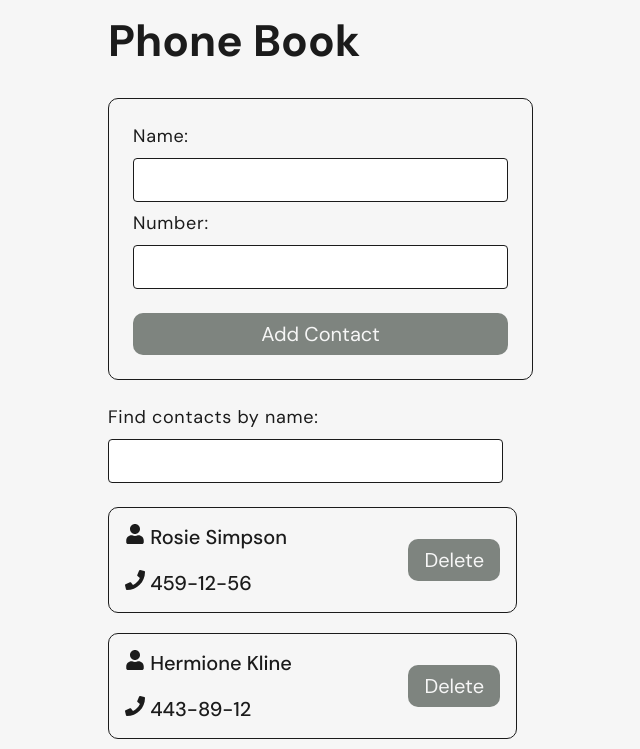
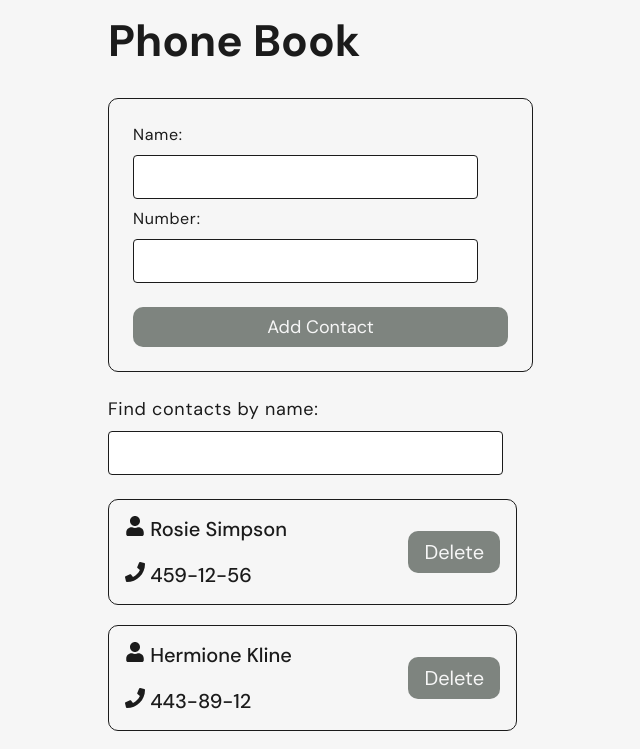
Before and after one commit to VPresich/goit-react-hw-03, a React (Vite) app: page / in a window 1280 px wide. Shown: the top 749 px of the page, without its empty margins (164-804 px from the left). Built offline with nearby package versions, Linux system fonts and the light colour scheme.

Commit message:
Update ContactForm.module.css

```diff
--- a/src/jsx/components/contact-form/ContactForm.module.css
+++ b/src/jsx/components/contact-form/ContactForm.module.css
@@ -10,37 +10,33 @@
 }
 
 .contact-info {
-  width: 100%;
   display: flex;
   flex-direction: column;
-  justify-content: flex-start;
   row-gap: 8px;
 }
 
 .contact-label,
 .contact-input {
-  font-size: 18px;
+  font-size: 16px;
   line-height: 1.5;
   letter-spacing: 0.04em;
   color: var(--secondary-color);
 }
 
 .contact-input {
+  width: 325px;
   height: 40px;
-  flex-shrink: 0;
   border-radius: 4px;
   padding-left: 16px;
   outline: none;
-  border-radius: 4px;
   border: 1px solid var(--secondary-color);
   transition: border 500ms cubic-bezier(0.4, 0, 0.2, 1);
 }
 
 .add-button {
   cursor: pointer;
-  display: flex;
-  justify-content: center;
-  align-items: center;
+  width: auto;
+  text-align: center;
   padding-top: 8px;
   padding-bottom: 8px;
   padding-right: 16px;
@@ -50,7 +46,7 @@
   border: none;
   background-color: var(--accent-color);
   font-family: inherit;
-  font-size: 20px;
+  font-size: 18px;
   font-weight: 400;
 }
 
```
